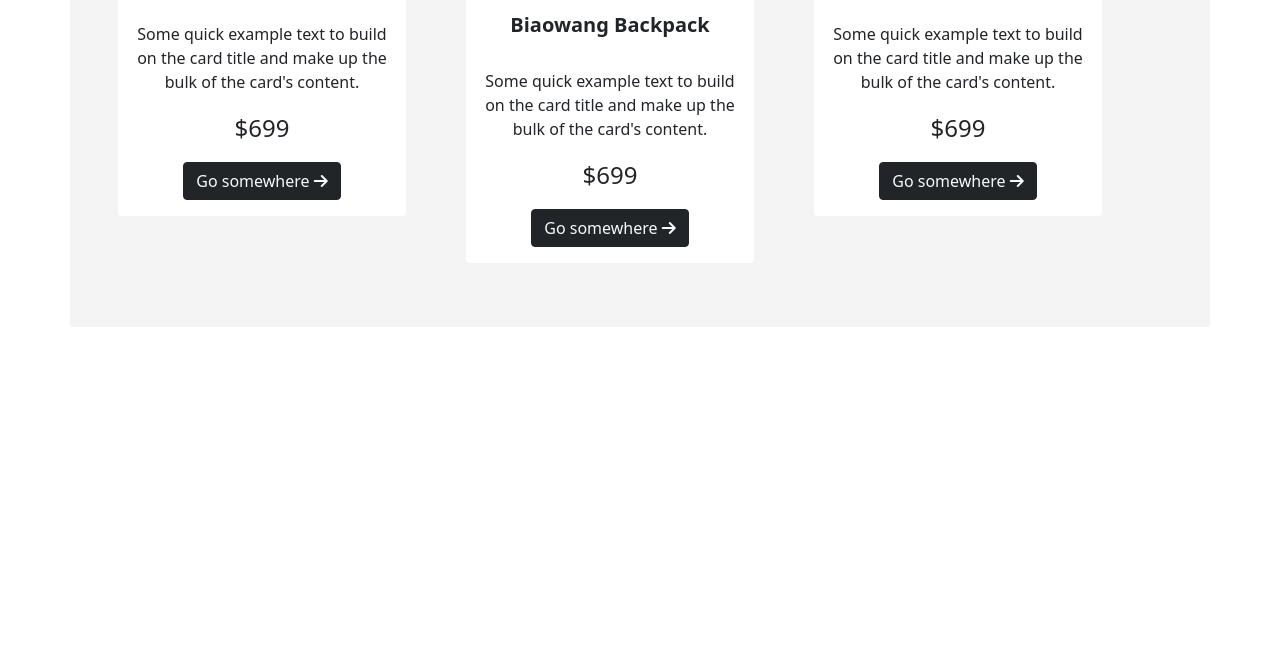
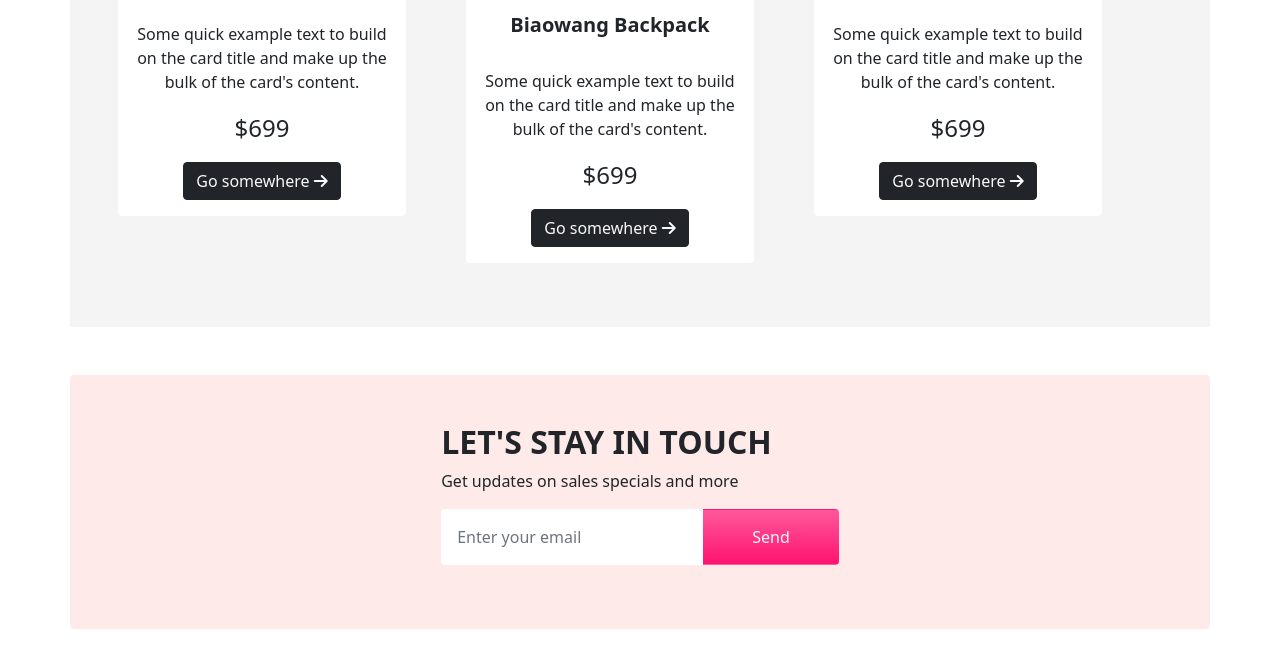
Before and after one commit to FahamidulDipro/panda_commerce, a plain HTML site: page index.html in a window 1280 px wide. Shown: the part 1835-2502 px from the top of the page. Before the commit the page ends 2210 px from the top, so only its background shows below. Drawn offline with nearby package versions, Linux system fonts and the light colour scheme.

Commit message:
contact section added

```diff
--- a/index.html
+++ b/index.html
@@ -215,6 +215,18 @@
     </div>
     <!-- Card Section Ends -->
 
+    <!-- Contact Section Starts -->
+    <div class="container first_container d-flex align-items-center justify-content-center my-5 rounded">
+        <div class="contact_container p-5">
+            <h2 style="font-weight: 600;">LET'S STAY IN TOUCH</h2>
+            <p>Get updates on sales specials and more</p>
+            <div class="input-group mb-3">
+                <input type="text" class="form-control border-0 p-3" placeholder="Enter your email" aria-label="Enter your email" aria-describedby="button-addon2">
+                <button class="btn magenta text-light px-5" type="button" id="button-addon2">Send</button>
+            </div>
+        </div>
+    </div>
+    <!-- Contact Section Ends -->
     <script src="https://cdn.jsdelivr.net/npm/bootstrap@5.1.3/dist/js/bootstrap.bundle.min.js" integrity="sha384-ka7Sk0Gln4gmtz2MlQnikT1wXgYsOg+OMhuP+IlRH9sENBO0LRn5q+8nbTov4+1p" crossorigin="anonymous"></script>
 
 </body>
```
